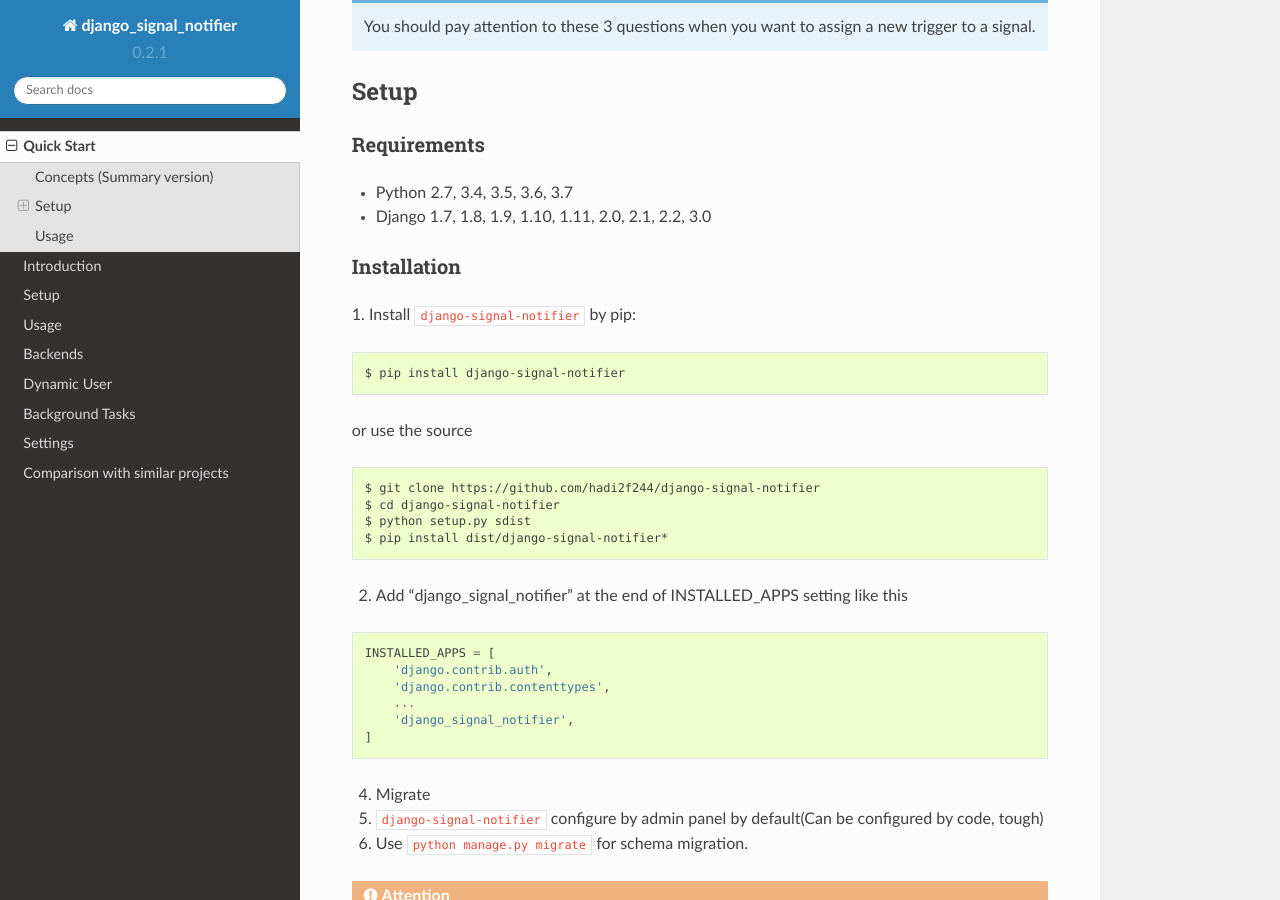
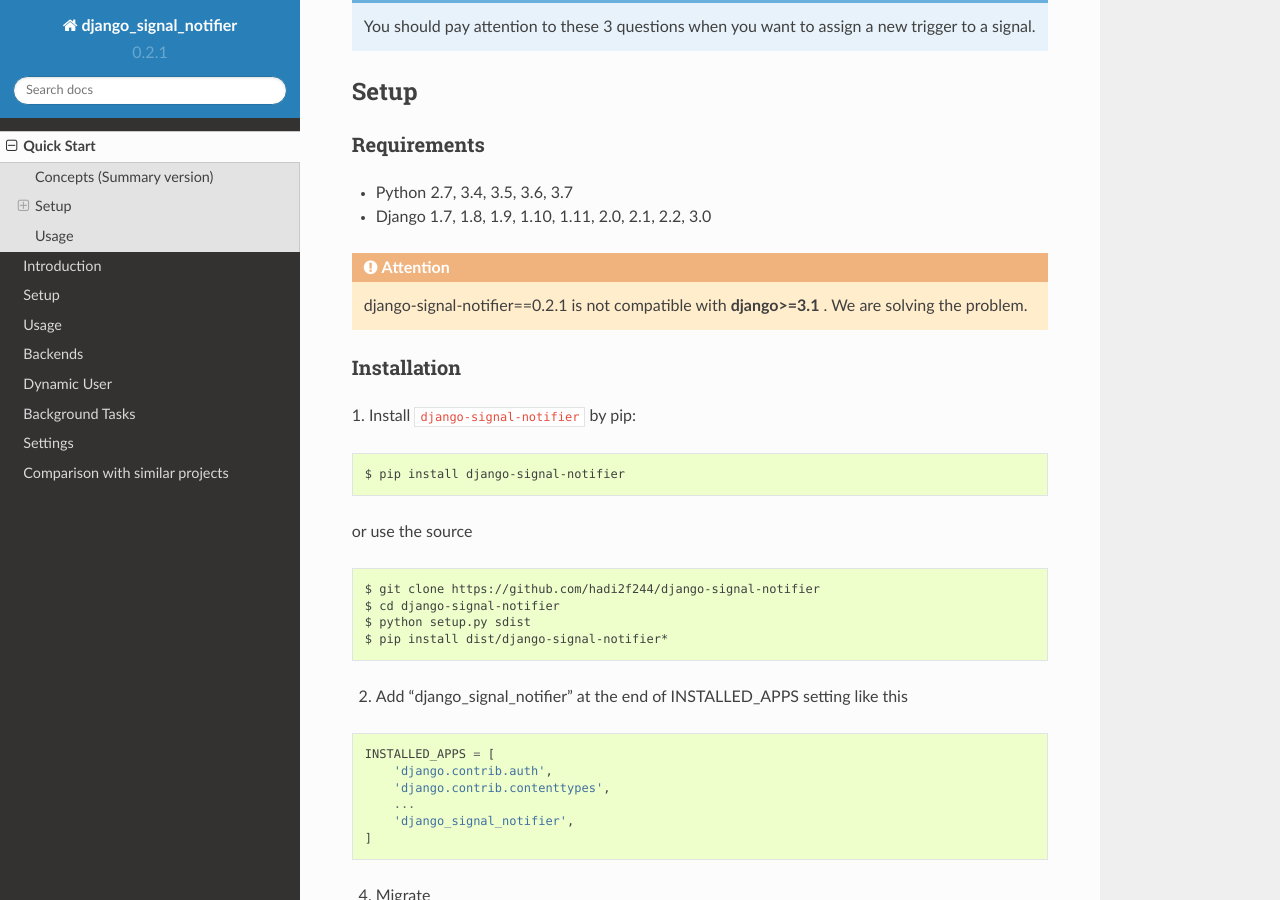
Before and after one commit to hadi2f244/django-signal-notifier, a Sphinx documentation site: the page built from docs/quickstart.rst, in a window 1280 px wide and 900 px high, scrolled down 1032 px. Built offline with Sphinx 7.4.7 and the Read the Docs theme 2.0.0, drawn with Linux system fonts in a browser that asks for light colours; pages that are not in the unit, such as notebooks, are missing from menus.

Commit message:
+ docs simple change

```diff
--- a/docs/quickstart.rst
+++ b/docs/quickstart.rst
@@ -38,6 +38,10 @@ Requirements
 
 - Python 2.7, 3.4, 3.5, 3.6, 3.7
 - Django 1.7, 1.8, 1.9, 1.10, 1.11, 2.0, 2.1, 2.2, 3.0
+
+.. attention::
+    django-signal-notifier==0.2.1 is not compatible with **django>=3.1** . We are solving the problem.
+
 
 Installation
 ------------
```
